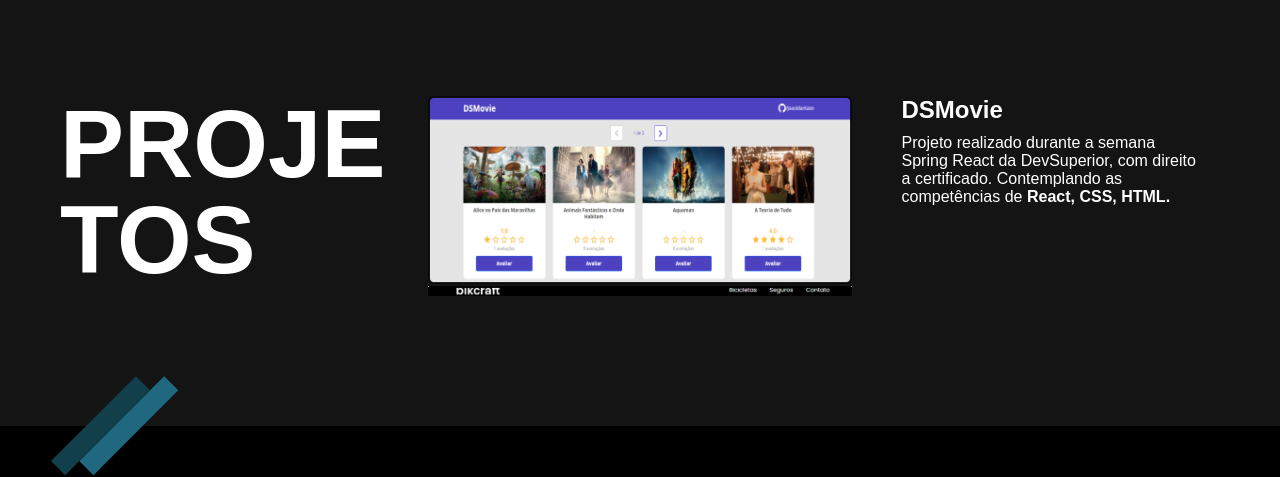
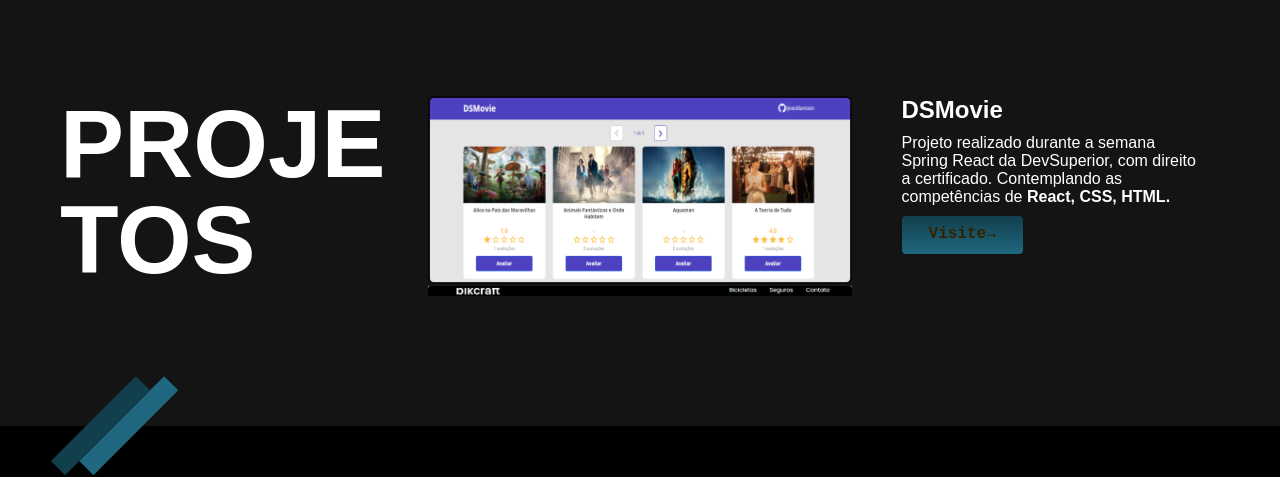
Before and after one commit to joaoldantasn/portfolio-melhorado, a plain HTML site: page index.html in a window 1280 px wide. Shown: the part 1260-1737 px from the top of the page. Drawn offline with Linux system fonts and the light colour scheme.

Commit message:
versão final

```diff
--- a/css/global.css
+++ b/css/global.css
@@ -16,6 +16,11 @@ ul {
   margin: 0px;
   padding: 0px;
   list-style: none;
+}
+
+a {
+  text-decoration: none;
+  color: inherit;
 }
 
 img {
--- a/css/projetos.css
+++ b/css/projetos.css
@@ -49,6 +49,30 @@
   padding:0 0 10px 0;
 }
 
+.projetos-content p{
+  padding:0 0 10px 0 ;
+}
+
+.botao {
+  display: inline-block;
+  padding: 8px 12px;
+  background: linear-gradient(#123F4C, #1F6880);
+  border-radius: 4px;
+  box-shadow: 0 1px 2px rgba(0, 0, 0, 0.1);
+  color: #332200;
+  font-size: 1rem;
+  line-height: 1.35;
+  font-family: monospace;
+  font-weight: bold;
+  max-width: max-content;
+  border: none;
+  cursor: pointer;
+}
+
+.botao a{
+  padding: 15px;
+}
+
 @media (max-width: 800px) {
   .projetos-container {
     display: flex;
--- a/index.html
+++ b/index.html
@@ -52,18 +52,22 @@
         <section>
           <h2>DSMovie</h2>
           <p>Projeto realizado durante a semana Spring React da DevSuperior, com direito a certificado. Contemplando as competências de <strong>React, </strong><strong>CSS, </strong><strong>HTML.</strong></p>
+          <button class="botao"><a href="https://dsmoviejlstyle.netlify.app/">Visite→</a></button>
         </section>
         <section>
           <h2>BikCraft I</h2>
           <p>Projeto realizado através do curso de HTML e CSS para iniciantes da origamid, com direito a certificado. Contemplando as competências de <strong>CSS, </strong><strong>HTML, </strong><strong>UI/UX.</strong></p>
+          <button class="botao"><a href="https://bikcraftv2jlstyle.netlify.app/">Visite→</a></button>
         </section>
         <section>
           <h2>BikCraft II</h2>
           <p>Projeto realizado através do curso de web Design completo da origamid, com direito a certificado. Contemplando as competências de <strong>JavaScript, </strong><strong>CSS, </strong><strong>HTML, </strong><strong>UI/UX.</strong></p>
+          <button class="botao"><a href="https://bikcraftjlstyle.netlify.app/">Visite→</a></button>
         </section>
         <section>
           <h2>Animais Fantásticos</h2>
           <p>Projeto realizado através do curso de JavaScript completo da origamid, com direito a certificado. Contemplando as competências de <strong>JavaScript, </strong><strong>CSS, </strong><strong>HTML, <strong>Webpack, </strong><strong>Babel, </strong><strong>Git</strong></p>
+          <button class="botao"><a href="https://animaisfantasticosjlstyle.netlify.app/">Visite→</a></button>
         </section>
       </div>
     </section>
```
